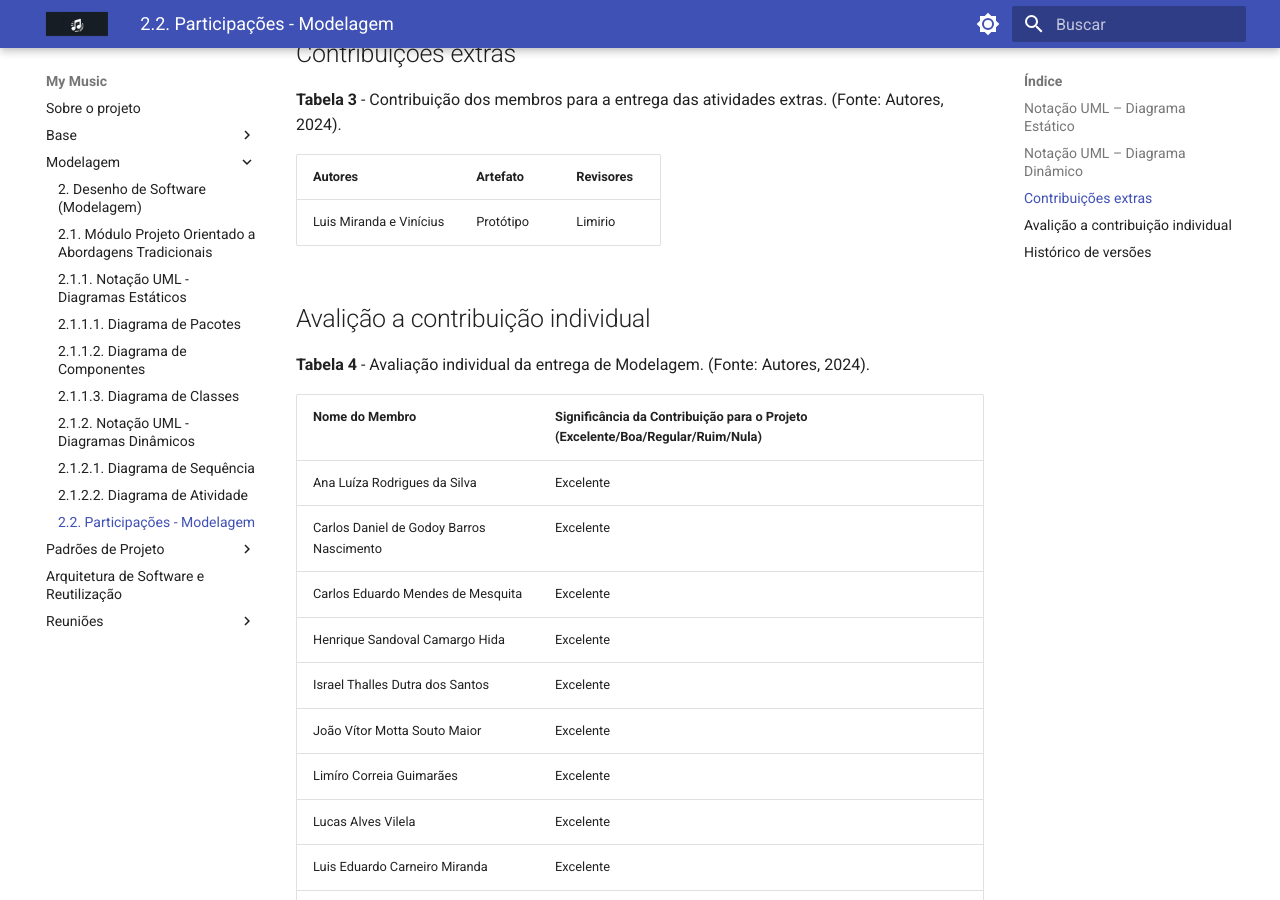
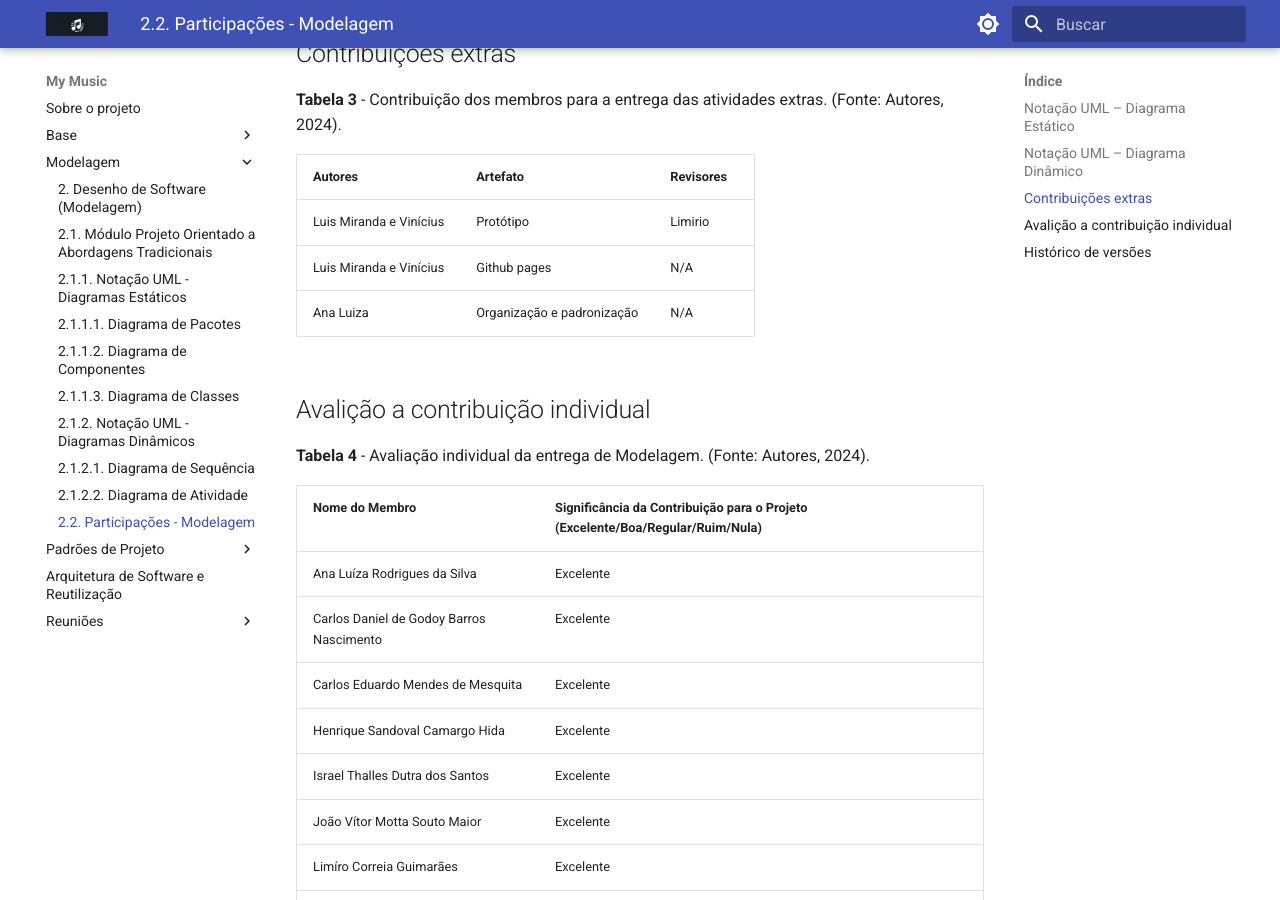
Before and after one commit to UnBArqDsw2024-1/2024.1_G2_My_Music, an MkDocs documentation site: the page built from docs/Modelagem/2.2.ParticipacoesModelagem.md, in a window 1280 px wide and 900 px high, scrolled down 974 px. Built offline with MkDocs 1.6.1 and Material for MkDocs 9.7.7, drawn with Linux system fonts in a browser that asks for light colours.

Commit message:
Update 2.2.ParticipacoesModelagem.md

```diff
--- a/docs/Modelagem/2.2.ParticipacoesModelagem.md
+++ b/docs/Modelagem/2.2.ParticipacoesModelagem.md
@@ -29,6 +29,8 @@ Este documento contém um breve relato das participações e contribuições dos
 |Autores | Artefato | Revisores |
 |--------|----------|-----------|
 | Luis Miranda e Vinícius | Protótipo | Limirio |
+| Luis Miranda e Vinícius | Github pages |   N/A  |
+| Ana Luiza | Organização e padronização | N/A |
 
 ## Avalição a contribuição individual
 
```
